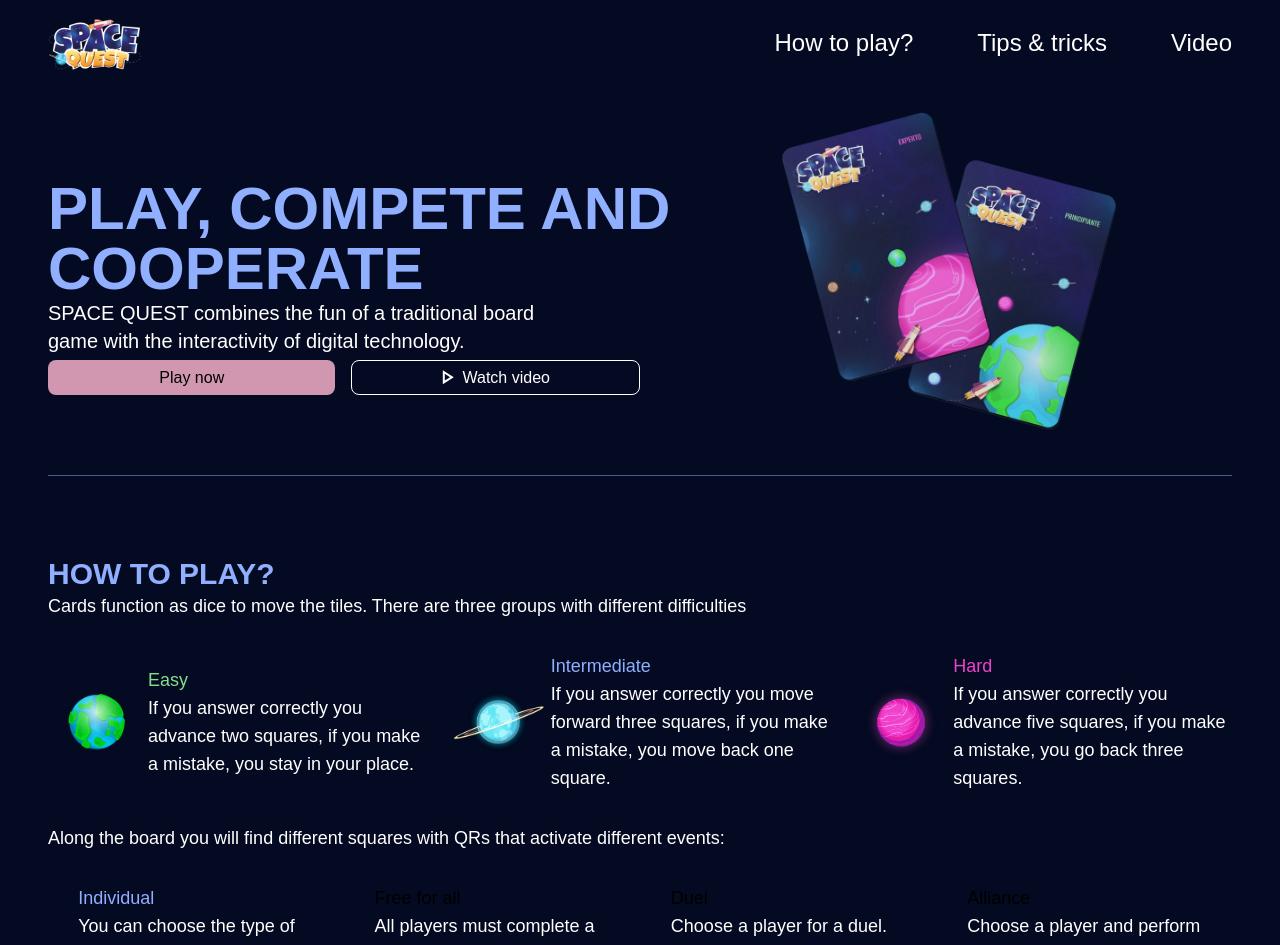
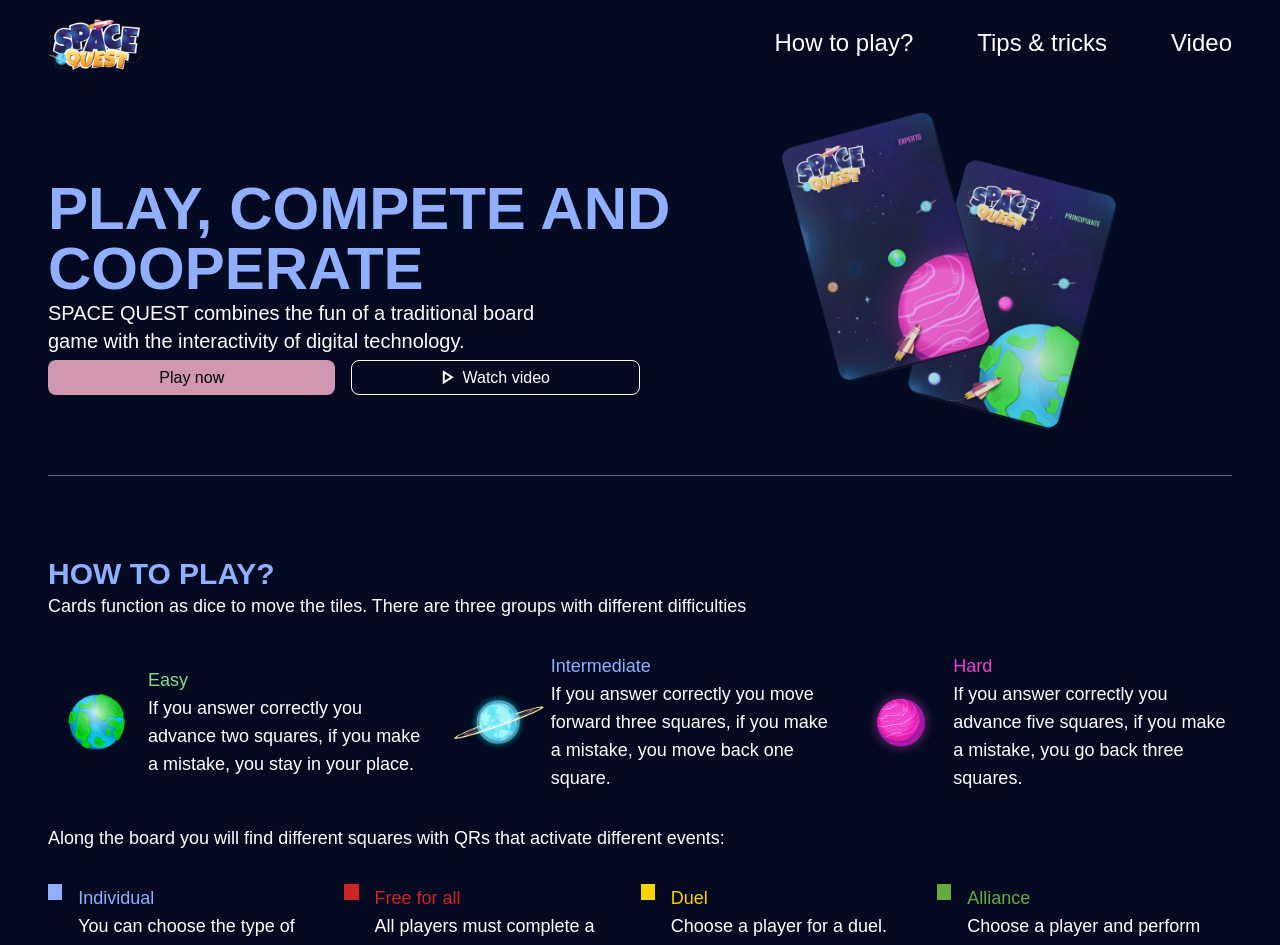
Before and after one commit to ASunart/landing-space-quest, a React (Vite) app: page / in a window 1280 px wide. Shown: the top 945 px of the page. Built offline with nearby package versions, Linux system fonts and the light colour scheme; a web font is replaced by a local one.

Commit message:
Adjust const of square types

```diff
--- a/src/components/SquareTypes.jsx
+++ b/src/components/SquareTypes.jsx
@@ -6,11 +6,11 @@
             <p className="font-regular text-sm text-white md:text-lg">Along the board you will find different squares with QRs that activate different events:</p>
             <section className="flex flex-col gap-6 lg:flex-row lg:flex-wrap lg:w-full mb-3" id="2">
                 {
-                    squareTypes.map(({ id, type, content, color }) => {
+                    squareTypes.map(({ id, type, content, color, background }) => {
                         return <article className="flex gap-4 w-full justify-start items-center lg:w-[23%] lg:items-start" key={id}>
-                            <div className={`w-4 h-4 bg-${color} not-sr-only`} aria-label={`Square of ${color} color`}></div>
+                            <div className={`w-4 h-4 ${background} not-sr-only`} aria-label={`Square of ${color} color`}></div>
                             <div className="w-full">
-                                <h4 className={`text-${color} md:text-lg`}>{type}</h4>
+                                <h4 className={`${color} md:text-lg`}>{type}</h4>
                                 <p className="font-regular text-sm text-white md:text-lg">{content}</p>
                             </div>
                         </article>
--- a/src/const/squareTypes.js
+++ b/src/const/squareTypes.js
@@ -3,25 +3,29 @@
         id: 1,
         type: 'Individual',
         content: 'You can choose the type of difficulty of the box, and depending on the card you choose, you will answer a question and be able to move.',
-        color: 'blue-200'
+        color: 'text-blue-200',
+        background: 'bg-blue-200'
     },
     {
         id: 2,
         type: 'Free for all',
         content: 'All players must complete a challenge or question. If they win, everyone is rewarded; if they lose, everyone suffers the consequences.',
-        color: 'red'
+        color: 'text-red',
+        background: 'bg-red'
     },
     {
         id: 3,
         type: 'Duel',
         content: 'Choose a player for a duel. The winner receives a reward and the loser a punishment.',
-        color: 'yellow'
+        color: 'text-yellow',
+        background: 'bg-yellow'
     },
     {
         id: 4,
         type: 'Alliance',
         content: 'Choose a player and perform a challenge together. If you respond well, you can choose which player you punish, if not, you both suffer the consequences.',
-        color: 'green-200'
+        color: 'text-green-200',
+        background: 'bg-green-200'
     },
 
 ]
```
